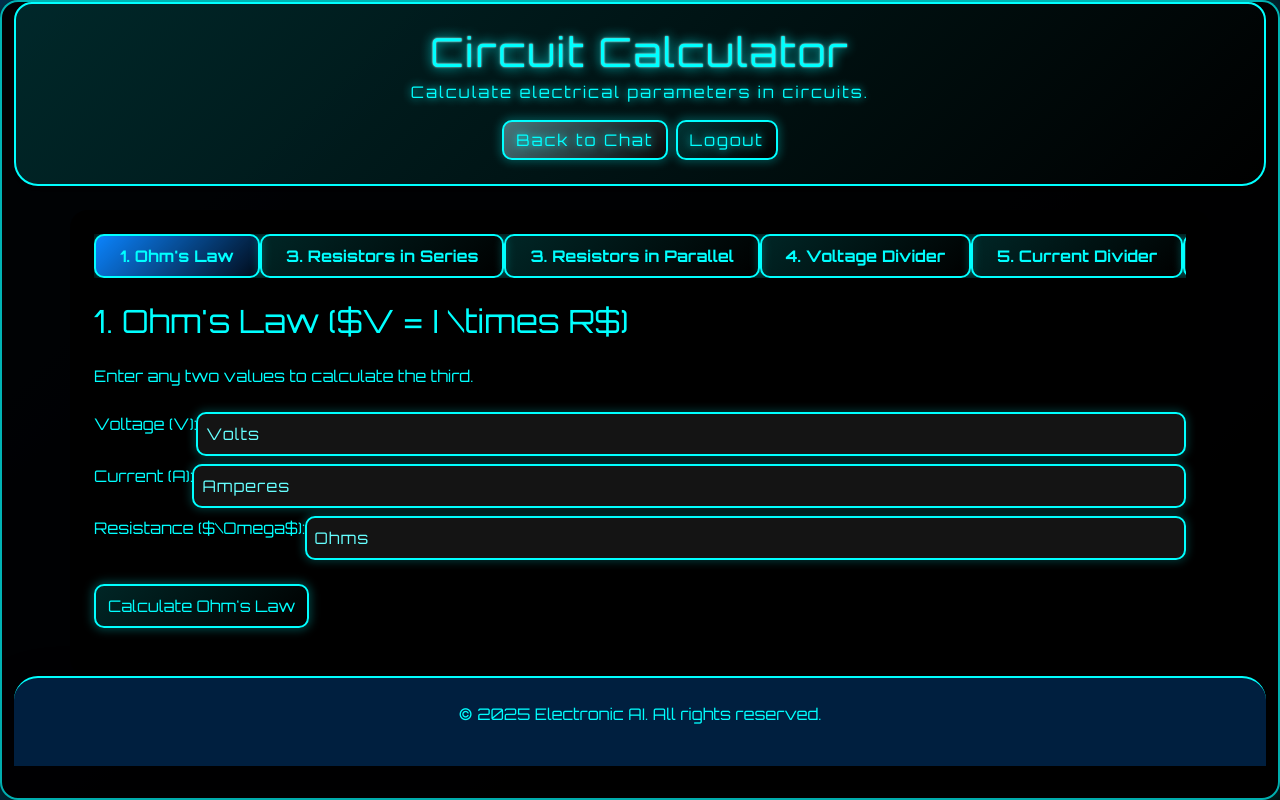
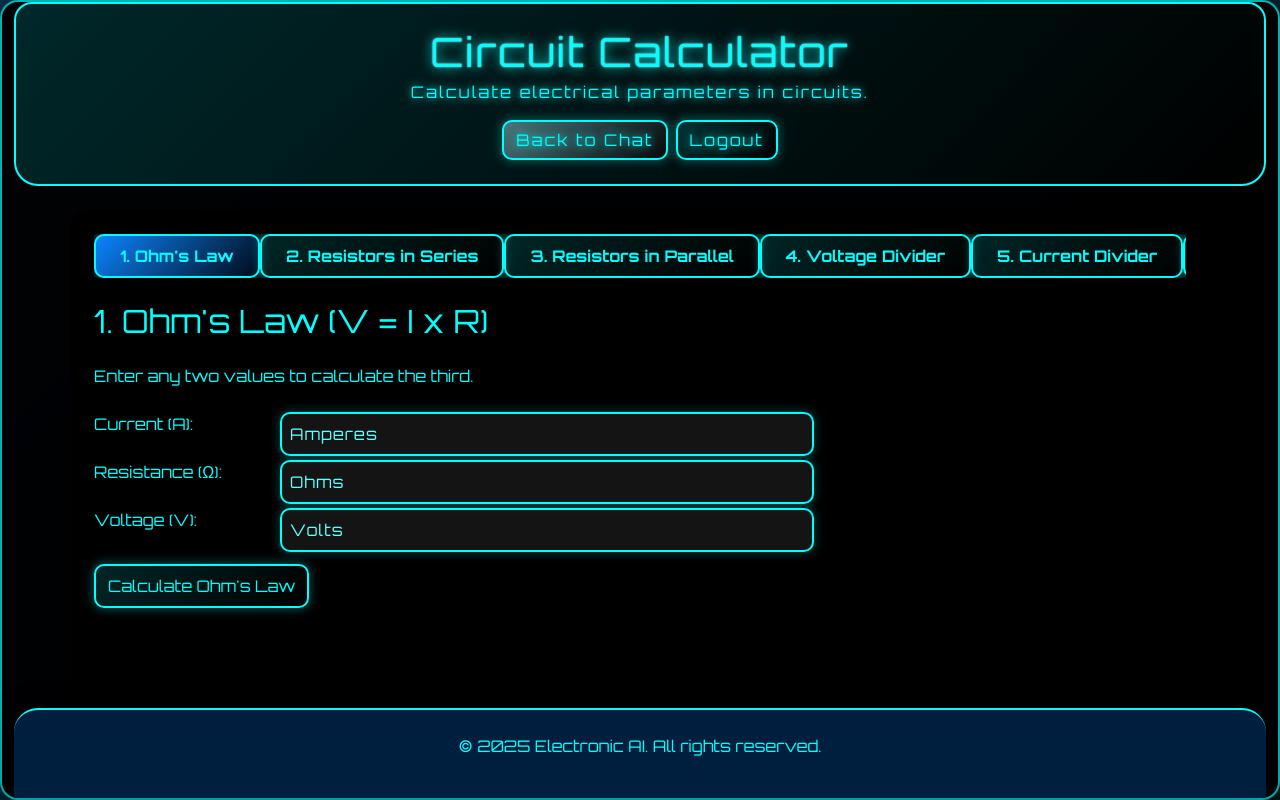
Before and after one commit to Bahaa-Medhat/ElectronicAI.ca, a Flask app: page /calculator in a window 1280 px wide. Run offline with Flask 3, Linux system fonts and the light colour scheme; the visitor is signed in with stand-in values (Sample User, id 1).

Commit message:
Update Calculator stylings

```diff
--- a/static/style.css
+++ b/static/style.css
@@ -1,5 +1,24 @@
 /* === Import Orbitron for Futuristic Look === */
 @import url('https://fonts.googleapis.com/css2?family=Orbitron:wght@400;700&display=swap');
+
+html, body {
+    height: 100%;
+    margin: 0;
+}
+
+.container-fluid {
+    display: flex;
+    flex-direction: column;
+    min-height: 100vh;
+}
+
+main {
+    flex: 1 0 auto;
+}
+
+footer {
+    flex-shrink: 0;
+}
 
 /* === 3D Futuristic Neon Theme === */
 body, .bg-light {
--- a/templates/calculator.html
+++ b/templates/calculator.html
@@ -29,7 +29,7 @@
                 <div class="d-inline-flex" id="ruleTabs">
                     <button class="tab-btn btn btn-outline-primary fw-bold px-4 py-2 active" onclick="showRuleTab(0)">1.
                         Ohm's Law</button>
-                    <button class="tab-btn btn btn-outline-primary fw-bold px-4 py-2" onclick="showRuleTab(1)">3.
+                    <button class="tab-btn btn btn-outline-primary fw-bold px-4 py-2" onclick="showRuleTab(1)">2.
                         Resistors in Series</button>
                     <button class="tab-btn btn btn-outline-primary fw-bold px-4 py-2" onclick="showRuleTab(2)">3.
                         Resistors in Parallel</button>
@@ -45,20 +45,21 @@
             <div id="ruleContent">
                 <!-- Ohm's Law Tab Content -->
                 <div class="rule-tab-content" style="display: block;">
-                    <h2 class="text-2xl font-bold mb-4">1. Ohm's Law ($V = I \times R$)</h2>
+                    <h2 class="text-2xl font-bold mb-4">1. Ohm's Law (V = I x R)</h2>
                     <p class="mb-4 text-sm">Enter any two values to calculate the third.</p>
-                    <div class="input-group flex items-center mb-2">
-                        <label for="ohmVoltage" class="w-1/4">Voltage (V):</label>
-                        <input type="number" id="ohmVoltage" class="form-control flex-grow p-2" placeholder="Volts">
+                    <div class="row">
+                        <div class="col-md-2 mb-2">
+                            <label for="ohmCurrent" class="w-1/4 mb-4">Current (A):</label>
+                            <label for="ohmResistance" class="w-1/4 mb-4">Resistance (Ω):</label>
+                            <label for="ohmVoltage" class="w-1/4 mb-4">Voltage (V):</label>
                         </div>
-                    <div class="input-group flex items-center mb-2">
-                        <label for="ohmCurrent" class="w-1/4">Current (A):</label>
-                        <input type="number" id="ohmCurrent" class="form-control flex-grow p-2" placeholder="Amperes">
+                        <div class="col-md-6">
+                            <input type="number" id="ohmCurrent" class="form-control flex-grow p-2 mb-1" placeholder="Amperes">
+                            <input type="number" id="ohmResistance" class="form-control flex-grow p-2 mb-1" placeholder="Ohms">
+                            <input type="number" id="ohmVoltage" class="form-control flex-grow p-2 mb-1" placeholder="Volts">
                         </div>
-                    <div class="input-group flex items-center mb-4">
-                        <label for="ohmResistance" class="w-1/4">Resistance ($\Omega$):</label>
-                        <input type="number" id="ohmResistance" class="form-control flex-grow p-2" placeholder="Ohms">
                     </div>
+
                     <button onclick="calculateOhmLaw()" class="btn w-full py-2">Calculate Ohm's Law</button>
                     <div id="ohmOutput" class="output-box mt-4"></div>
                     <div id="ohmError" class="error-message"></div>
@@ -66,61 +67,67 @@
 
                 <!-- Resistors in Series Tab Content -->
                 <div class="rule-tab-content" style="display: none;">
-                    <h2 class="text-2xl font-bold mb-4">3. Resistors in Series ($R_{eq} = R_1 + R_2 + ...$)</h2>
+                    <h2 class="text-2xl font-bold mb-4">2. Resistors in Series (R<sub>eq</sub> = R <sub>1</sub> + R<sub>2</sub> + ...)</h2>
                     <p class="mb-4 text-sm">Add resistors to calculate total series resistance.</p>
                     <div id="seriesResistors" class="mb-4">
                         <!-- Initial resistor input -->
                         <div class="input-group flex items-center mb-2">
-                            <label for="seriesR1" class="w-1/4">R1 ($\Omega$):</label>
+                            <label for="seriesR1" class="w-1/4">R1 (Ω):</label>
                             <input type="number" id="seriesR1" class="form-control flex-grow p-2" placeholder="Ohms">
                         </div>
                     </div>
-                    <button onclick="addResistor('series')" class="btn w-full py-2 mb-4"><i class="fas fa-plus"></i> Add
+
+                    <div class="d-flex">
+                        <button onclick="addResistor('series')" class="btn w-full py-2"><i class="fas fa-plus"></i> Add
                             Resistor</button>
                         <button onclick="calculateSeriesResistors()" class="btn w-full py-2">Calculate Series
                             Resistance</button>
+                    </div>
+
                     <div id="seriesOutput" class="output-box mt-4"></div>
                     <div id="seriesError" class="error-message"></div>
                 </div>
 
                 <!-- Resistors in Parallel Tab Content -->
                 <div class="rule-tab-content" style="display: none;">
-                    <h2 class="text-2xl font-bold mb-4">3. Resistors in Parallel ($1/R_{eq} = 1/R_1 + 1/R_2 + ...$)</h2>
+                    <h2 class="text-2xl font-bold mb-4">3. Resistors in Parallel (1/R <sub>eq</sub> = 1/R <sub>1</sub> + 1/R <sub>2</sub> + ...)</h2>
                     <p class="mb-4 text-sm">Add resistors to calculate total parallel resistance.</p>
                     <div id="parallelResistors" class="mb-4">
                         <!-- Initial resistor input -->
                         <div class="input-group flex items-center mb-2">
-                            <label for="parallelR1" class="w-1/4">R1 ($\Omega$):</label>
+                            <label for="parallelR1" class="w-1/4">R1 (Ω):</label>
                             <input type="number" id="parallelR1" class="form-control flex-grow p-2" placeholder="Ohms">
                         </div>
                     </div>
-                    <button onclick="addResistor('parallel')" class="btn w-full py-2 mb-4"><i class="fas fa-plus"></i>
-                        Add
-                        Resistor</button>
+
+                    <div class="d-flex">
+                        <button onclick="addResistor('parallel')" class="btn w-full py-2"><i class="fas fa-plus"></i>
+                            Add Resistor</button>
                         <button onclick="calculateParallelResistors()" class="btn w-full py-2">Calculate Parallel
                             Resistance</button>
+                    </div>
+
                     <div id="parallelOutput" class="output-box mt-4"></div>
                     <div id="parallelError" class="error-message"></div>
                 </div>
 
                 <!-- Voltage Divider Rule Tab Content -->
                 <div class="rule-tab-content" style="display: none;">
-                    <h2 class="text-2xl font-bold mb-4">4. Voltage Divider Rule ($V_x = V_{total} \times (R_x /
-                        R_{total})$)
-                    </h2>
+                    <h2 class="text-2xl font-bold mb-4">4. Voltage Divider Rule (V <sub>x</sub> = V <sub>total</sub> x (R <sub>x</sub> / R <sub>total</sub>))</h2>
                     <p class="mb-4 text-sm">Calculate voltage across a specific resistor in a series circuit.</p>
-                    <div class="input-group flex items-center mb-2">
-                        <label for="vdVtotal" class="w-1/4">Total Voltage (V):</label>
-                        <input type="number" id="vdVtotal" class="form-control flex-grow p-2" placeholder="Volts">
+                    <div class="row">
+                        <div class="col-md-2 mb-2">
+                            <label for="vdVtotal" class="w-1/4 mb-4">Total Voltage (V):</label>
+                            <label for="vdRx" class="w-1/4 mb-4">Resistor R <sub>x</sub> (Ω):</label>
+                            <label for="vdRtotal" class="w-1/4 mb-4">Total Resistance (Ω):</label>
                         </div>
-                    <div class="input-group flex items-center mb-2">
-                        <label for="vdRx" class="w-1/4">Resistor $R_x$ ($\Omega$):</label>
-                        <input type="number" id="vdRx" class="form-control flex-grow p-2" placeholder="Ohms">
+                        <div class="col-md-6">
+                            <input type="number" id="vdVtotal" class="form-control flex-grow p-2 mb-1" placeholder="Volts">
+                            <input type="number" id="vdRx" class="form-control flex-grow p-2 mb-1" placeholder="Ohms">
+                            <input type="number" id="vdRtotal" class="form-control flex-grow p-2 mb-1" placeholder="Ohms">
                         </div>
-                    <div class="input-group flex items-center mb-4">
-                        <label for="vdRtotal" class="w-1/4">Total Resistance ($\Omega$):</label>
-                        <input type="number" id="vdRtotal" class="form-control flex-grow p-2" placeholder="Ohms">
                     </div>
+
                     <button onclick="calculateVoltageDivider()" class="btn w-full py-2">Calculate Voltage
                         Divider</button>
                     <div id="vdOutput" class="output-box mt-4"></div>
@@ -133,18 +140,19 @@
                     <p class="mb-4 text-sm">Calculate current through branches in a parallel circuit (for two
                         resistors).
                     </p>
-                    <div class="input-group flex items-center mb-2">
-                        <label for="cdItotal" class="w-1/4">Total Current (A):</label>
-                        <input type="number" id="cdItotal" class="form-control flex-grow p-2" placeholder="Amperes">
+                    <div class="row">
+                        <div class="col-md-2 mb-2">
+                            <label for="cdItotal" class="w-1/4 mb-4">Total Current (A):</label>
+                            <label for="cdR1" class="w-1/4 mb-4">Resistor R <sub>1</sub> (Ω):</label>
+                            <label for="cdR2" class="w-1/4 mb-4">Resistor R <sub>2</sub> (Ω):</label>
                         </div>
-                    <div class="input-group flex items-center mb-2">
-                        <label for="cdR1" class="w-1/4">Resistor R1 ($\Omega$):</label>
-                        <input type="number" id="cdR1" class="form-control flex-grow p-2" placeholder="Ohms">
+                        <div class="col-md-6">
+                            <input type="number" id="cdItotal" class="form-control flex-grow p-2 mb-1" placeholder="Amperes">
+                            <input type="number" id="cdR1" class="form-control flex-grow p-2 mb-1" placeholder="Ohms">
+                            <input type="number" id="cdR2" class="form-control flex-grow p-2 mb-1" placeholder="Ohms">
                         </div>
-                    <div class="input-group flex items-center mb-4">
-                        <label for="cdR2" class="w-1/4">Resistor R2 ($\Omega$):</label>
-                        <input type="number" id="cdR2" class="form-control flex-grow p-2" placeholder="Ohms">
                     </div>
+
                     <button onclick="calculateCurrentDivider()" class="btn w-full py-2">Calculate Current
                         Divider</button>
                     <div id="cdOutput" class="output-box mt-4"></div>
@@ -153,26 +161,24 @@
 
                 <!-- Power in Circuits Tab Content -->
                 <div class="rule-tab-content" style="display: none;">
-                    <h2 class="text-2xl font-bold mb-4">6. Power in Circuits ($P = V \times I$, $P = I^2 \times R$, $P =
-                        V^2
-                        / R$)</h2>
+                    <h2 class="text-2xl font-bold mb-4">6. Power in Circuits (P = V x I, P = I<sup>2</sup> x R, P = V<sup>2</sup> / R)</h2>
                     <p class="mb-4 text-sm">Enter any two values to calculate power and other missing values.</p>
-                    <div class="input-group flex items-center mb-2">
-                        <label for="powerVoltage" class="w-1/4">Voltage (V):</label>
-                        <input type="number" id="powerVoltage" class="form-control flex-grow p-2" placeholder="Volts">
+
+                    <div class="row">
+                        <div class="col-md-2 mb-2">
+                            <label for="powerVoltage" class="w-1/4 mb-4">Voltage (V):</label>
+                            <label for="powerCurrent" class="w-1/4 mb-4">Current (A):</label>
+                            <label for="powerResistance" class="w-1/4 mb-4">Resistance (Ω):</label>
+                            <label for="powerPower" class="w-1/4 mb-4">Power (W):</label>
                         </div>
-                    <div class="input-group flex items-center mb-2">
-                        <label for="powerCurrent" class="w-1/4">Current (A):</label>
-                        <input type="number" id="powerCurrent" class="form-control flex-grow p-2" placeholder="Amperes">
+                        <div class="col-md-6">
+                            <input type="number" id="powerVoltage" class="form-control flex-grow p-2 mb-1" placeholder="Volts">
+                            <input type="number" id="powerCurrent" class="form-control flex-grow p-2 mb-1" placeholder="Amperes">
+                            <input type="number" id="powerResistance" class="form-control flex-grow p-2 mb-1" placeholder="Ohms">
+                            <input type="number" id="powerPower" class="form-control flex-grow p-2 mb-1" placeholder="Watts">
                         </div>
-                    <div class="input-group flex items-center mb-2">
-                        <label for="powerResistance" class="w-1/4">Resistance ($\Omega$):</label>
-                        <input type="number" id="powerResistance" class="form-control flex-grow p-2" placeholder="Ohms">
                     </div>
-                    <div class="input-group flex items-center mb-4">
-                        <label for="powerPower" class="w-1/4">Power (W):</label>
-                        <input type="number" id="powerPower" class="form-control flex-grow p-2" placeholder="Watts">
-                    </div>
+
                     <button onclick="calculatePower()" class="btn w-full py-2">Calculate Power</button>
                     <div id="powerOutput" class="output-box mt-4"></div>
                     <div id="powerError" class="error-message"></div>
@@ -187,30 +193,26 @@
     </div>
 
     <script>
-        // Helper function to get numeric input value
         function getInputValue(id) {
             const input = document.getElementById(id);
             const value = parseFloat(input.value);
             return isNaN(value) ? null : value;
         }
 
-        // Helper function to display output
         function displayOutput(outputId, message, errorId = null) {
             document.getElementById(outputId).innerHTML = message;
             if (errorId) {
-                document.getElementById(errorId).innerHTML = ''; // Clear error on successful output
+                document.getElementById(errorId).innerHTML = '';
             }
         }
 
-        // Helper function to display error
         function displayError(errorId, message, outputId = null) {
             document.getElementById(errorId).innerHTML = `<i class="fas fa-exclamation-triangle"></i> ${message}`;
             if (outputId) {
-                document.getElementById(outputId).innerHTML = ''; // Clear output on error
+                document.getElementById(outputId).innerHTML = '';
             }
         }
 
-        // Tab switching logic
         function showRuleTab(index) {
             const tabContents = document.querySelectorAll('.rule-tab-content');
             const tabButtons = document.querySelectorAll('.tab-btn');
@@ -245,13 +247,12 @@
             if (inputsProvided < 2) {
                 error = 'Please enter at least two values.';
             } else if (inputsProvided === 3) {
-                // If all three are provided, check consistency
-                if (Math.abs(V - (I * R)) > 1e-9) { // Using a small epsilon for floating point comparison
+                if (Math.abs(V - (I * R)) > 1e-9) {
                     error = 'Input values are inconsistent with Ohm\'s Law.';
                 } else {
                     result = `V = ${V} V, I = ${I} A, R = ${R} Ω. Values are consistent.`;
                 }
-            } else { // Exactly two inputs provided
+            } else {
                 if (V !== null && I !== null) {
                     if (I === 0) { error = 'Current cannot be zero for resistance calculation.'; }
                     else { result = `Resistance (R) = ${(V / I).toFixed(4)} Ω`; }
@@ -270,7 +271,7 @@
             }
         }
 
-        // 3. Resistors in Series and Parallel - Dynamic Input Management
+        // 2&3. Resistors in Series and Parallel - Dynamic Input Management
         let seriesResistorCount = 1;
         let parallelResistorCount = 1;
 
@@ -283,7 +284,7 @@
             const newDiv = document.createElement('div');
             newDiv.className = 'input-group flex items-center mb-2';
             newDiv.innerHTML = `
-                <label for="${inputPrefix}${count}" class="w-1/4">R${count} ($\Omega$):</label>
+                <label for="${inputPrefix}${count}" class="w-1/4">R${count} (Ω):</label>
                 <input type="number" id="${inputPrefix}${count}" class="form-control flex-grow p-2" placeholder="Ohms">
                 <button onclick="removeResistor(this, '${type}')" class="btn ml-2 px-3 py-1 bg-red-800 hover:bg-red-600 text-white rounded-md">
                     <i class="fas fa-minus"></i>
@@ -303,10 +304,8 @@
             const container = document.getElementById(containerId);
             const parentDiv = button.parentNode;
 
-            // Ensure at least one input remains
             if (container.children.length > 1) {
                 container.removeChild(parentDiv);
-                // Re-index remaining resistors if necessary (optional, but good for display)
                 const inputs = container.querySelectorAll('input[type="number"]');
                 inputs.forEach((input, index) => {
                     input.id = `${type === 'series' ? 'seriesR' : 'parallelR'}${index + 1}`;
@@ -318,15 +317,14 @@
                     parallelResistorCount = inputs.length;
                 }
             } else {
-                // Optionally, show a message that at least one resistor is needed
                 const errorDiv = type === 'series' ? 'seriesError' : 'parallelError';
                 displayError(errorDiv, 'At least one resistor is required.');
-                setTimeout(() => displayError(errorDiv, ''), 3000); // Clear message after 3 seconds
+                setTimeout(() => displayError(errorDiv, ''), 3000);
             }
         }
 
 
-        // 3. Resistors in Series Calculation
+        // 2. Resistors in Series Calculation
         function calculateSeriesResistors() {
             const containerId = 'seriesResistors';
             const outputDiv = 'seriesOutput';
@@ -351,11 +349,11 @@
             });
 
             if (hasError) {
-                displayOutput(outputDiv, ''); // Clear previous output
+                displayOutput(outputDiv, '');
                 return;
             }
 
-            displayOutput(outputDiv, `Equivalent Resistance ($R_{eq}$) = ${totalResistance.toFixed(4)} Ω`, errorDiv);
+            displayOutput(outputDiv, `Equivalent Resistance (R<sub>eq</sub>) = ${totalResistance.toFixed(4)} Ω`, errorDiv);
         }
 
         // 3. Resistors in Parallel Calculation
@@ -383,12 +381,12 @@
             });
 
             if (hasError) {
-                displayOutput(outputDiv, ''); // Clear previous output
+                displayOutput(outputDiv, '');
                 return;
             }
 
             let equivalentResistance = (inverseSum === 0) ? 0 : (1 / inverseSum);
-            displayOutput(outputDiv, `Equivalent Resistance ($R_{eq}$) = ${equivalentResistance.toFixed(4)} Ω`, errorDiv);
+            displayOutput(outputDiv, `Equivalent Resistance (R <sub>eq</sub>) = ${equivalentResistance.toFixed(4)} Ω`, errorDiv);
         }
 
         // 4. Voltage Divider Rule Calculation
@@ -413,7 +411,7 @@
             }
 
             const Vx = Vtotal * (Rx / Rtotal);
-            displayOutput(outputDiv, `Voltage across $R_x$ ($V_x$) = ${Vx.toFixed(4)} V`, errorDiv);
+            displayOutput(outputDiv, `Voltage across R <sub>x</sub> (V <sub>x</sub>) = ${Vx.toFixed(4)} V`, errorDiv);
         }
 
         // 5. Current Divider Rule Calculation (for two parallel resistors)
@@ -439,7 +437,7 @@
 
             const I1 = Itotal * (R2 / (R1 + R2));
             const I2 = Itotal * (R1 / (R1 + R2));
-            displayOutput(outputDiv, `Current through R1 ($I_1$) = ${I1.toFixed(4)} A<br>Current through R2 ($I_2$) = ${I2.toFixed(4)} A`, errorDiv);
+            displayOutput(outputDiv, `Current through R1 (I<sub>1</sub>) = ${I1.toFixed(4)} A<br>Current through R2 (I<sub>2</sub>) = ${I2.toFixed(4)} A`, errorDiv);
         }
 
         // 6. Power in Circuits Calculation
@@ -464,7 +462,6 @@
             let calculatedP = P;
             let error = '';
 
-            // Prioritize calculations based on common pairs
             try {
                 if (V !== null && I !== null) {
                     calculatedP = V * I;
@@ -516,7 +513,6 @@
             }
         }
 
-        // Initialize the first tab to be active on load
         document.addEventListener('DOMContentLoaded', function () {
             showRuleTab(0);
         });
```
Lines whose indentation alone changed are shown as unchanged.
